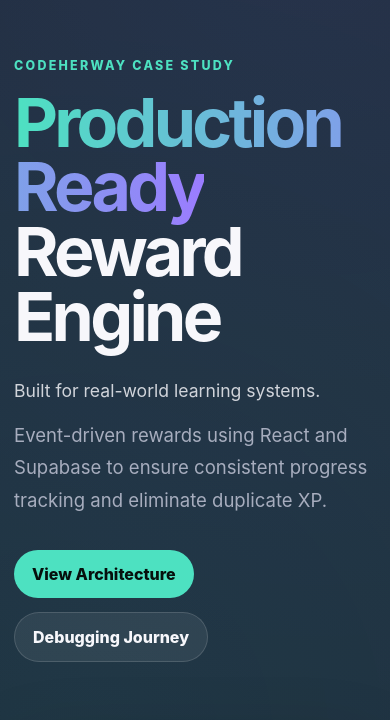
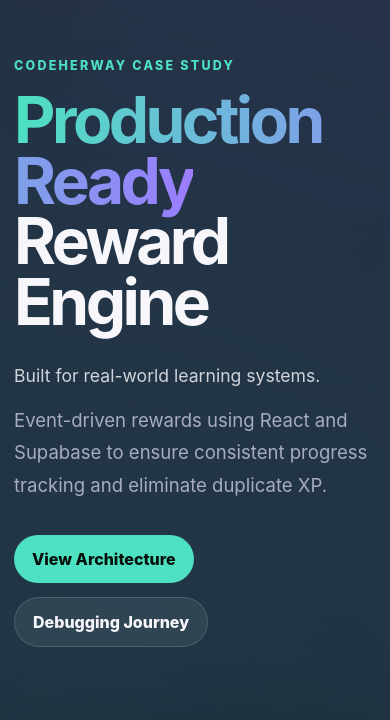
Before and after one commit to itcodegirl/codeherway-reward-engine-case-study, a React (Vite) app: page / in a window 390 px wide. Shown: the part 109-829 px from the top of the page. Built offline with nearby package versions, Linux system fonts and the light colour scheme.

Commit message:
feat: finalize hero text

```diff
--- a/src/index.css
+++ b/src/index.css
@@ -44,11 +44,6 @@
 	font-size: 0.78rem;
 	font-weight: 800;
 }
-
-
-
-
-
 
 h2 {
 	font-size: clamp(2rem, 4vw, 4.2rem);
@@ -465,3 +460,11 @@
 		gap: 36px;
 	}
 }
+
+h1 {
+	max-width: 860px;
+	font-size: clamp(4rem, 7vw, 6.8rem);
+	line-height: 0.95;
+	letter-spacing: -0.055em;
+	margin: 0 0 28px;
+}
```
